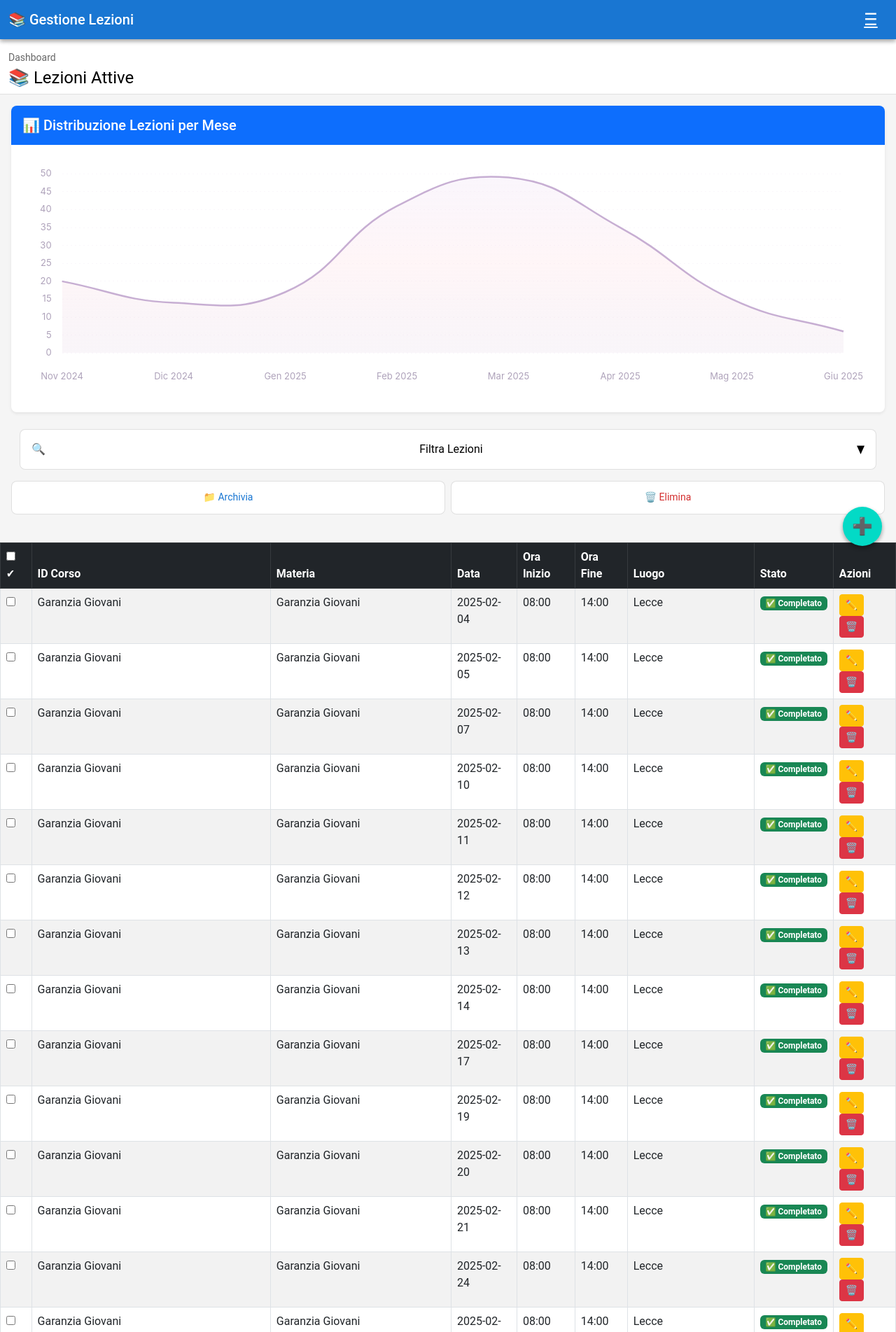
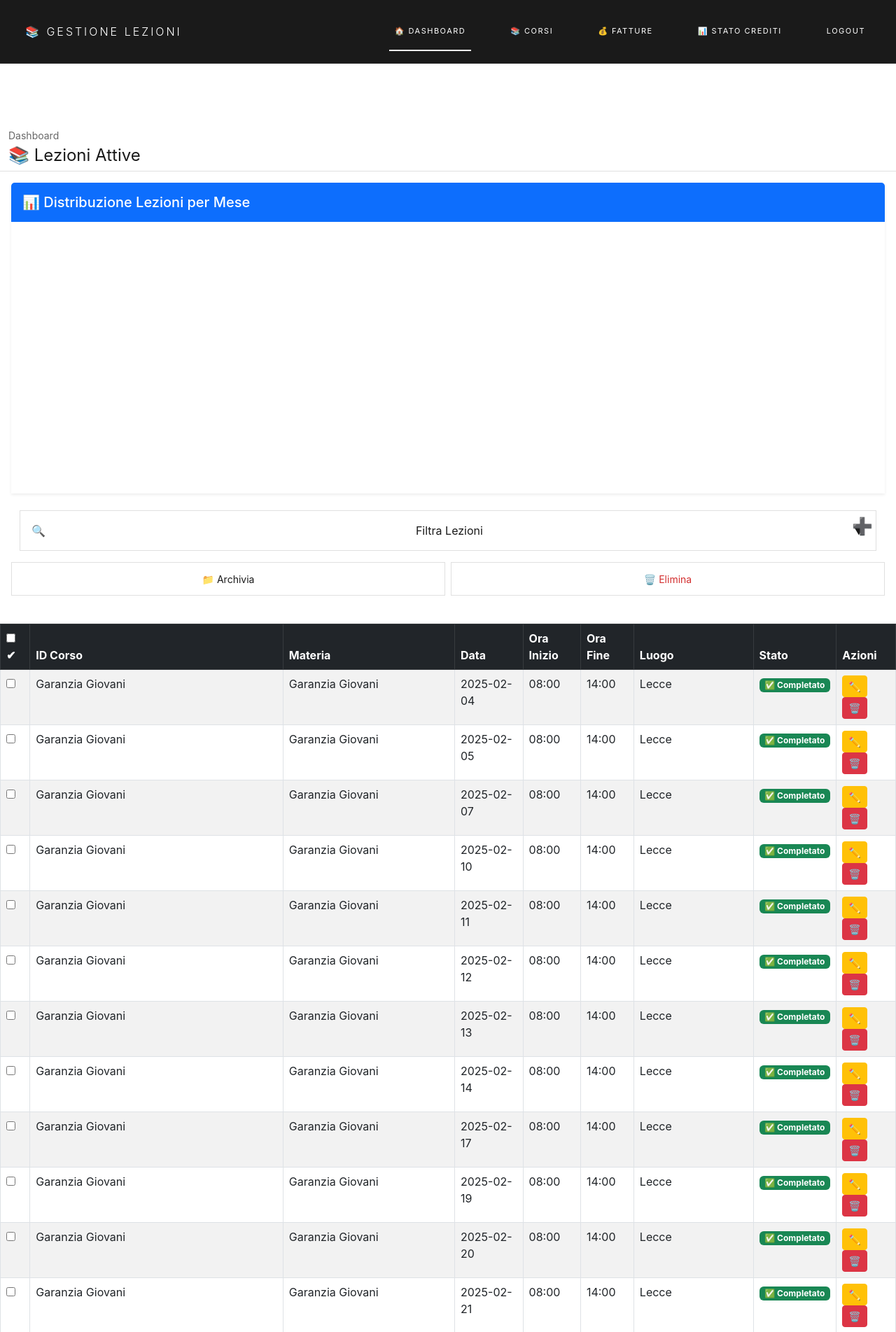
Before and after one commit to Matluc88/gestione-lezioni, a Flask app: page /dashboard in a window 1280 px wide. Shown: the top 1903 px of the page at 70% size. Run offline with Flask 3, Linux system fonts and the light colour scheme; a user stored in the database is signed in; data comes from the database, SQL or seed files in the repository; data that the repository does not hold is empty; a map, chart or similar area stays blank; parts of the project's set-up code (start-up, migrations or seed data) failed here and were passed over; some libraries are stand-ins or nearby versions.

Commit message:
Completato redesign Zara: navbar unificata anche in dashboard e sincronizza
- Sostituita navbar in dashboard.html (pagina principale) con componente unificato
- Sostituita navbar in sincronizza_google_calendar.html con stile Zara
- Tutte le pagine ora hanno design coerente e professionale
- Palette colori uniforme: nero, beige, caramello su tutte le pagine

```diff
--- a/templates/dashboard.html
+++ b/templates/dashboard.html
@@ -12,21 +12,6 @@
     <script src="https://code.jquery.com/jquery-3.6.0.min.js"></script>
     <script src="https://cdn.jsdelivr.net/npm/chart.js"></script>
     <style>
-        :root {
-            --primary-color: #1976d2;
-            --primary-dark: #1565c0;
-            --secondary-color: #03dac6;
-            --surface-color: #ffffff;
-            --background-color: #f5f5f5;
-            --on-surface: #000000;
-            --on-primary: #ffffff;
-            --shadow-1: 0 1px 3px rgba(0,0,0,0.12), 0 1px 2px rgba(0,0,0,0.24);
-            --shadow-2: 0 3px 6px rgba(0,0,0,0.16), 0 3px 6px rgba(0,0,0,0.23);
-            --shadow-3: 0 10px 20px rgba(0,0,0,0.19), 0 6px 6px rgba(0,0,0,0.23);
-            --border-radius: 8px;
-            --top-bar-height: 56px;
-        }
-
         * {
             box-sizing: border-box;
         }
@@ -34,47 +19,14 @@
         body {
             margin: 0;
             padding: 0;
-            font-family: 'Roboto', 'Segoe UI', Tahoma, Geneva, Verdana, sans-serif;
-            background-color: var(--background-color);
-            color: var(--on-surface);
+            font-family: -apple-system, BlinkMacSystemFont, 'Segoe UI', sans-serif;
+            background-color: #ffffff;
+            color: #1a1a1a;
             line-height: 1.5;
         }
 
-        .top-bar {
-            height: var(--top-bar-height);
-            background-color: var(--primary-color);
-            color: var(--on-primary);
-            box-shadow: var(--shadow-2);
-            z-index: 1000;
-        }
-
-        .app-title {
-            font-size: 1.25rem;
-            font-weight: 500;
-            color: var(--on-primary);
-        }
-
-        .hamburger-menu {
-            color: var(--on-primary);
-            border: none;
-            background: none;
-            font-size: 1.5rem;
-            padding: 8px;
-            border-radius: 50%;
-            transition: background-color 0.2s;
-            min-height: 48px;
-            min-width: 48px;
-            display: flex;
-            align-items: center;
-            justify-content: center;
-        }
-
-        .hamburger-menu:hover {
-            background-color: rgba(255, 255, 255, 0.1);
-        }
-
         .main-content {
-            padding-top: var(--top-bar-height);
+            padding-top: 76px;
             min-height: 100vh;
         }
 
@@ -467,14 +419,7 @@
     </style>
 </head>
 <body>
-    <header class="top-bar fixed-top">
-        <div class="container-fluid d-flex justify-content-between align-items-center h-100">
-            <h1 class="app-title mb-0">📚 Gestione Lezioni</h1>
-            <button class="hamburger-menu btn btn-link p-0" id="hamburgerMenu">
-                <span class="hamburger-icon">☰</span>
-            </button>
-        </div>
-    </header>
+    {% include 'components/navbar_unified.html' %}
 
     <main class="main-content">
         <section class="page-header">
```
Also changed, not shown: templates/sincronizza_google_calendar.html (+52 -82 lines).
